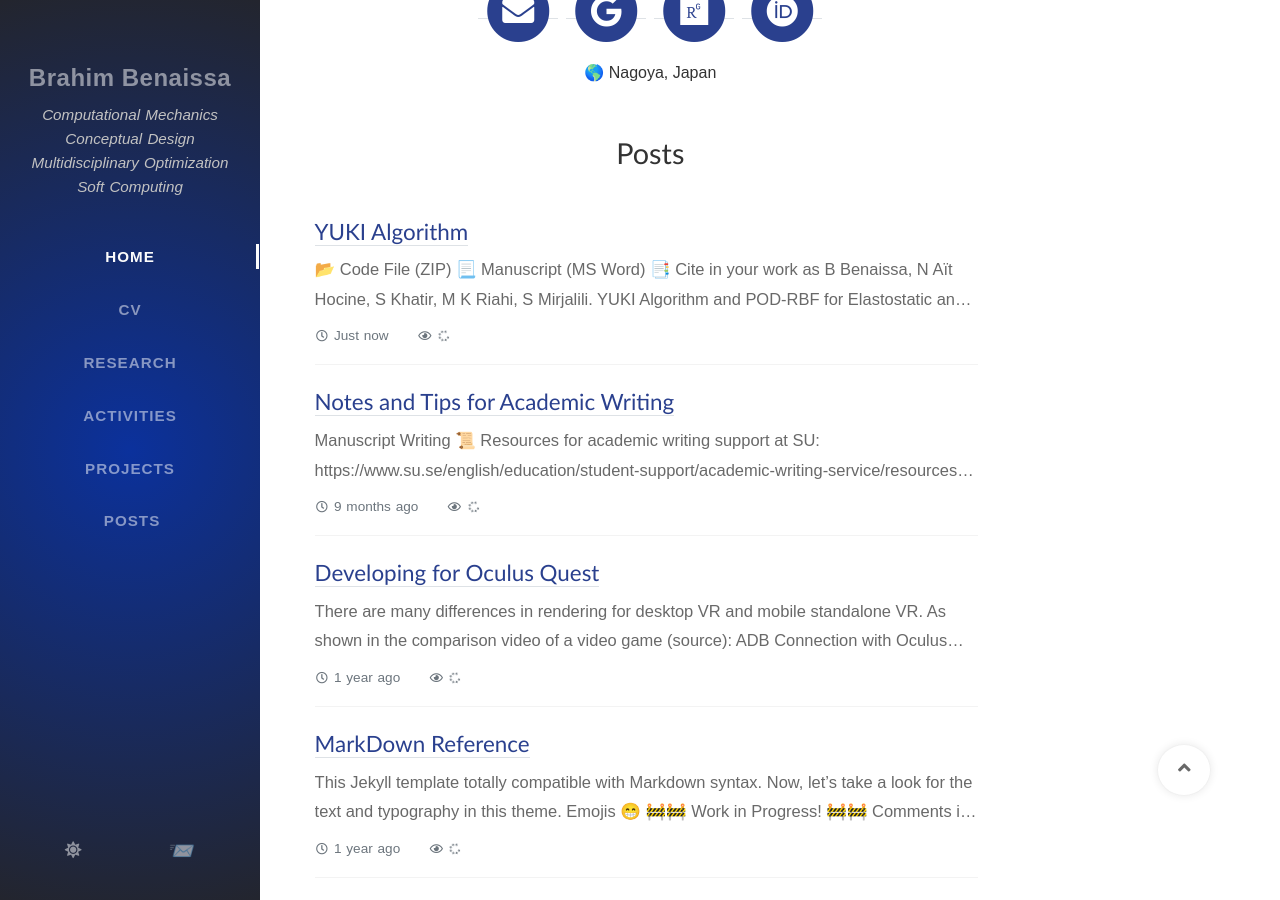
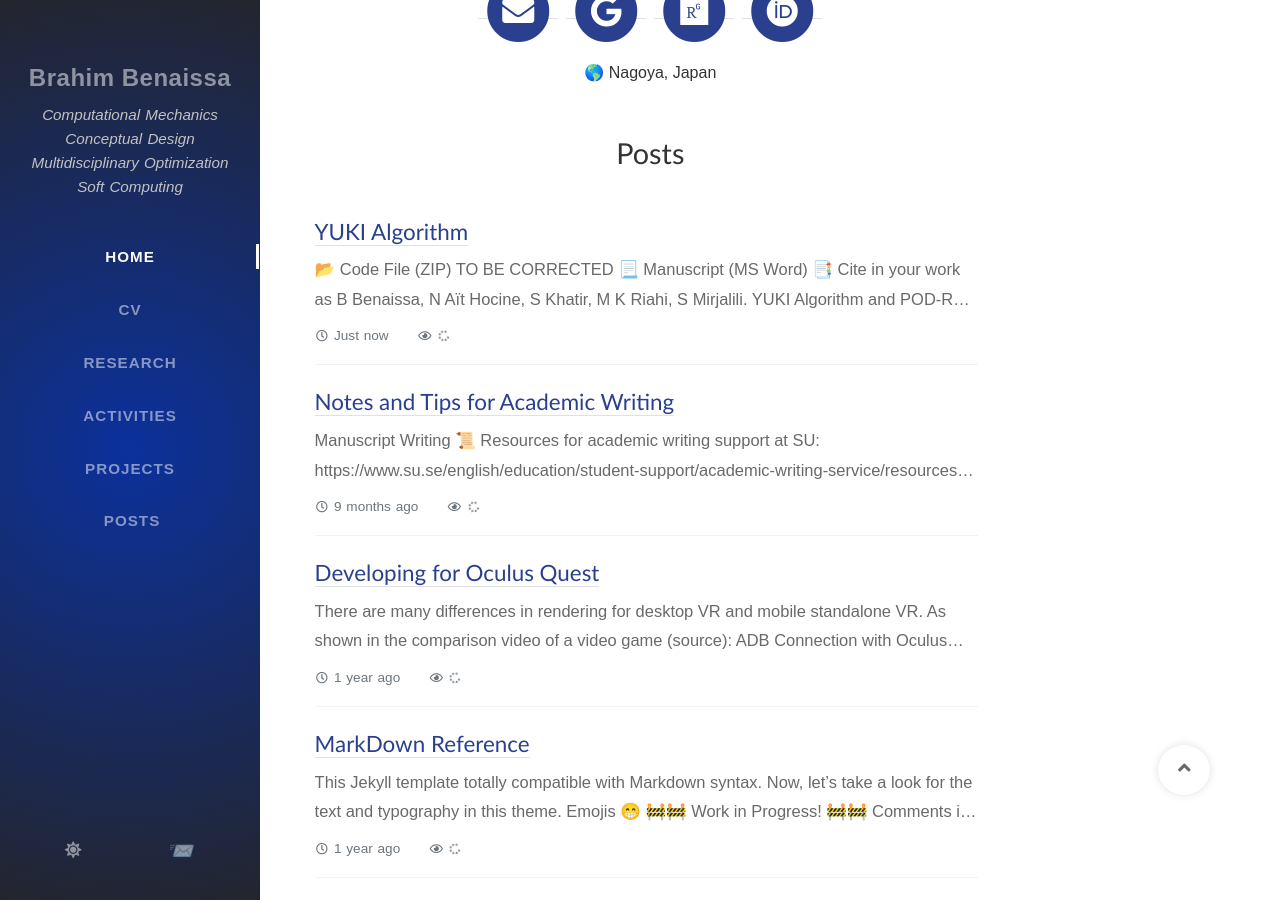
Before and after one commit to Brahim-Benaissa/Brahim-Benaissa.github.io, a Jekyll site: the page built from index.html, in a window 1280 px wide and 900 px high, scrolled down 448 px. Built offline with Jekyll 4.4.1, drawn with Linux system fonts in a browser that asks for light colours; nearby versions of some CDN libraries; some web fonts are replaced; the list of posts is cut into pages by our own code; comment, search, counter and statistics services are not loaded; some of the changed lines change nothing that is shown.

Commit message:
Update 2022-01-27-Yuki-Algorithm-01.md

```diff
--- a/_posts/2022-01-27-Yuki-Algorithm-01.md
+++ b/_posts/2022-01-27-Yuki-Algorithm-01.md
@@ -1,7 +1,7 @@
 ---
 title: YUKI Algorithm
 author: Brahim Benaissa
-date: 2022-02-25 16:07:00 +0900
+date: 2022-02-01 16:07:00 +0900
 categories: [Open Source Code, Optimization, MATLAB]
 tags: [On going project]
 toc: true
@@ -11,6 +11,8 @@ comments: true
 
 
 ## <a target="_blank" href="{{ site.baseurl }}{% link /assets/files/Projects/YUKI ALGORITHM 1.0/YUKI ALGORITHM 1.0.docx %}"  download> 📂 Code File (ZIP)</a>
+
+TO BE CORRECTED
 
 ---
 
```
